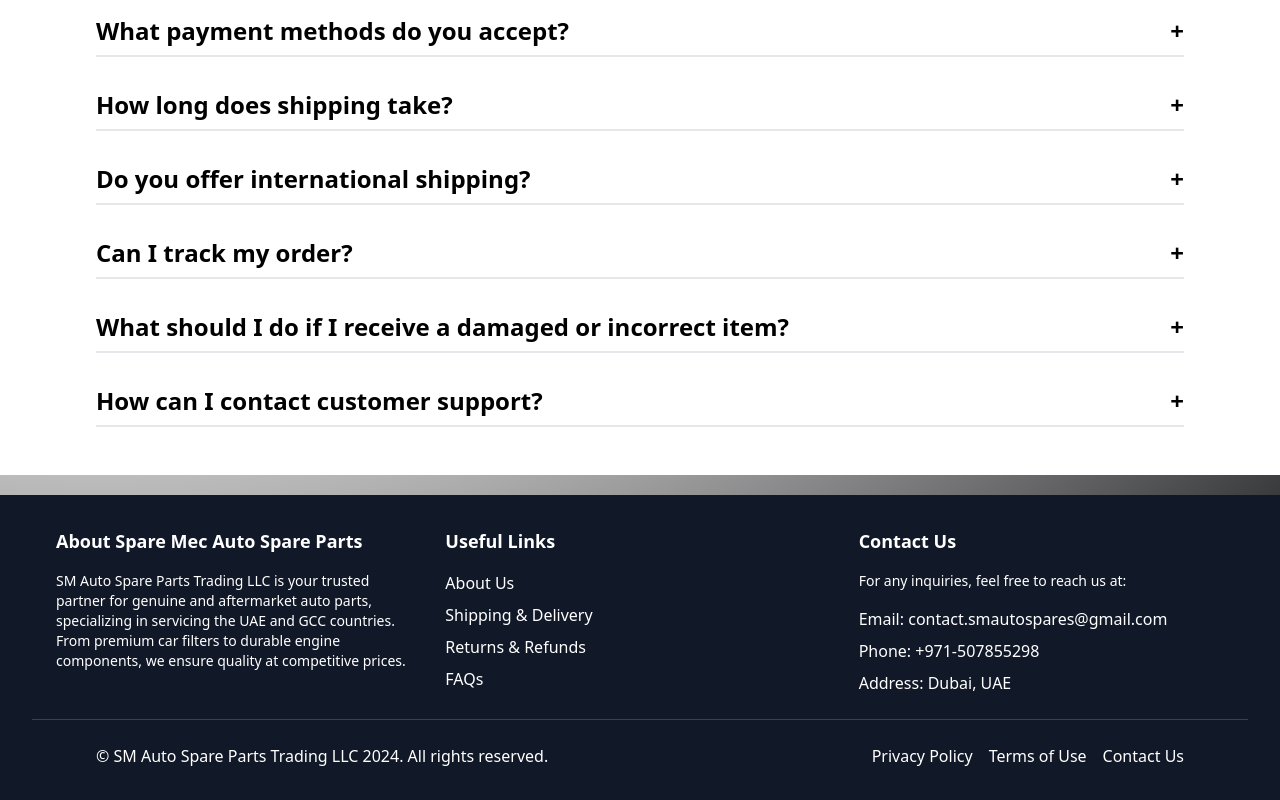
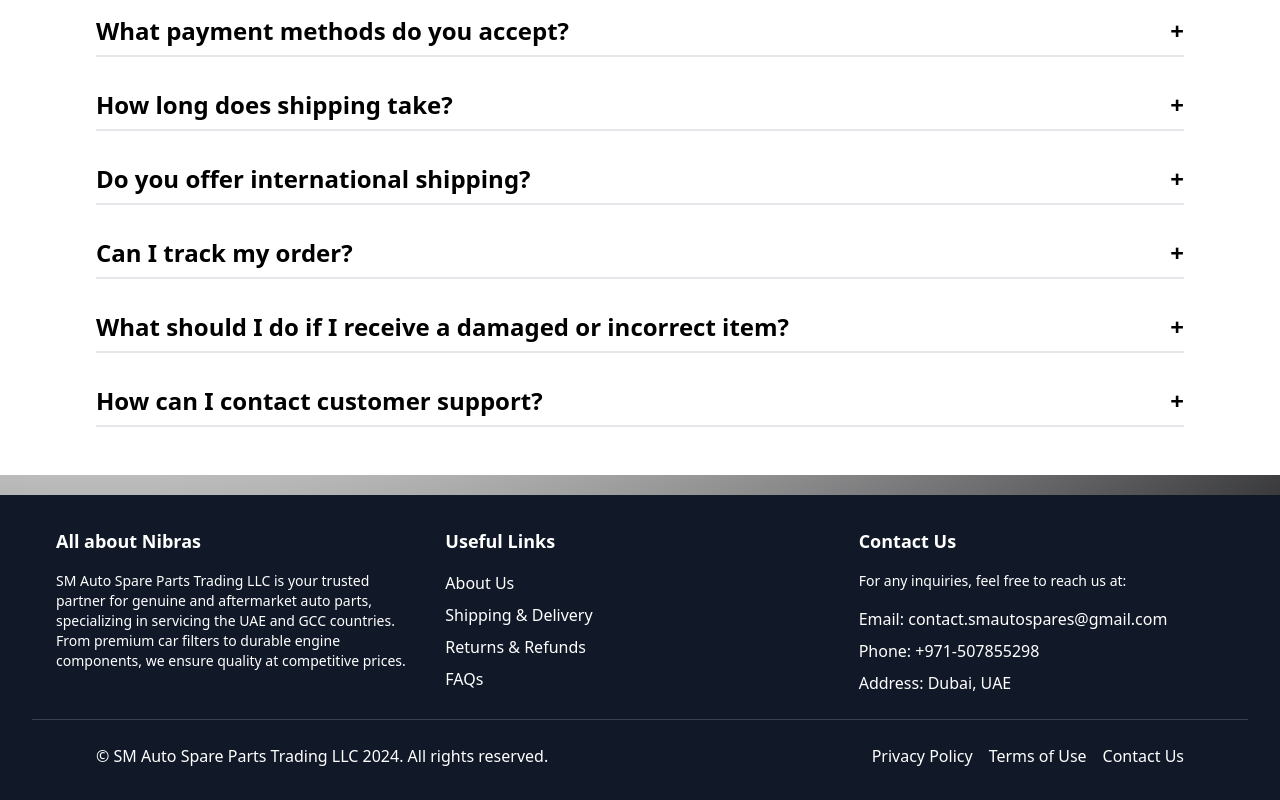
Before and after one commit to Nibras-S/sm-app-gitops-ci-cd, a React (Create React App) app: page /faqs in a window 1280 px wide. Shown: the part 851-1651 px from the top of the page. Built offline with nearby package versions, Linux system fonts and the light colour scheme.

Commit message:
update the footer

```diff
--- a/src/components/Footer.jsx
+++ b/src/components/Footer.jsx
@@ -8,7 +8,7 @@
 
         {/* About Us Section */}
         <div className="space-y-4 md:pl-6">
-          <h4 className="text-lg font-bold">About Spare Mec Auto Spare Parts</h4>
+          <h4 className="text-lg font-bold">All about Nibras</h4>
           <p className="text-sm">
             SM Auto Spare Parts Trading LLC is your trusted partner for genuine and aftermarket auto parts, specializing in servicing the UAE and GCC countries. From premium car filters to durable engine components, we ensure quality at competitive prices.
           </p>
```
Also changed, not shown: ingress-controller/nginx/install.md (added, +1 -0 lines), Architechure.png (added).
